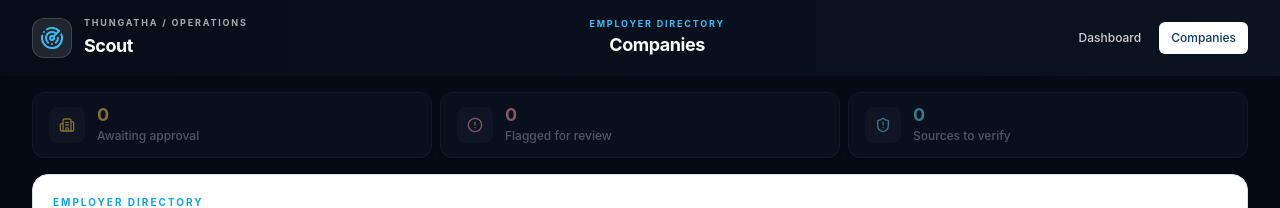
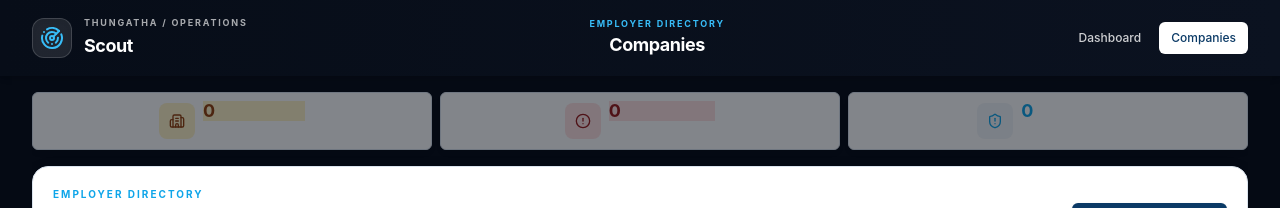
Before and after one commit to Msekeli/thungatha-scout, a React (Vite) app in the folder frontend/: page / in a window 1280 px wide. Both pictures are taken after a click on the button "Companies". Shown: the top 208 px of the page. Built offline with nearby package versions, Linux system fonts and the light colour scheme; no server answers.

Commit message:
Use global summary tile and semantic status styles

```diff
--- a/frontend/src/company-management/CompanyAttentionActions.tsx
+++ b/frontend/src/company-management/CompanyAttentionActions.tsx
@@ -20,21 +20,21 @@ export function CompanyAttentionActions({ employers, sources, onSelectCompany }:
       label: "Awaiting approval",
       count: discovered.length,
       icon: Building2,
-      tone: "text-amber-300",
+      tone: "scout-status--review",
       click: () => discovered[0] && onSelectCompany(discovered[0]),
     },
     {
       label: "Flagged for review",
       count: needsReview.length,
       icon: AlertCircle,
-      tone: "text-rose-300",
+      tone: "scout-status--rejected",
       click: () => needsReview[0] && onSelectCompany(needsReview[0]),
     },
     {
       label: "Sources to verify",
       count: unchecked.length,
       icon: ShieldAlert,
-      tone: "text-cyan-300",
+      tone: "scout-company-eyebrow",
       click: () => sourceEmployer && onSelectCompany(sourceEmployer),
     },
   ];
@@ -47,16 +47,16 @@ export function CompanyAttentionActions({ employers, sources, onSelectCompany }:
           variant="ghost"
           onClick={click}
           disabled={!count}
-          className="h-auto justify-start gap-3 rounded-xl border border-slate-800 bg-slate-900/80 px-4 py-3 text-left shadow-md shadow-black/10 hover:border-slate-600 hover:bg-slate-800"
+          className="scout-company-summary h-auto"
         >
           <span
-            className={`grid h-9 w-9 shrink-0 place-items-center rounded-lg bg-white/5 ${tone}`}
+            className={`scout-company-summary__icon ${tone}`}
           >
             <Icon className="h-4 w-4" />
           </span>
           <span className="min-w-0">
-            <strong className={`block text-lg font-bold leading-5 ${tone}`}>{count}</strong>
-            <span className="text-xs text-slate-400">{label}</span>
+            <strong className={`scout-company-summary__count ${tone}`}>{count}</strong>
+            <span className="scout-company-summary__label">{label}</span>
           </span>
         </Button>
       ))}
```
